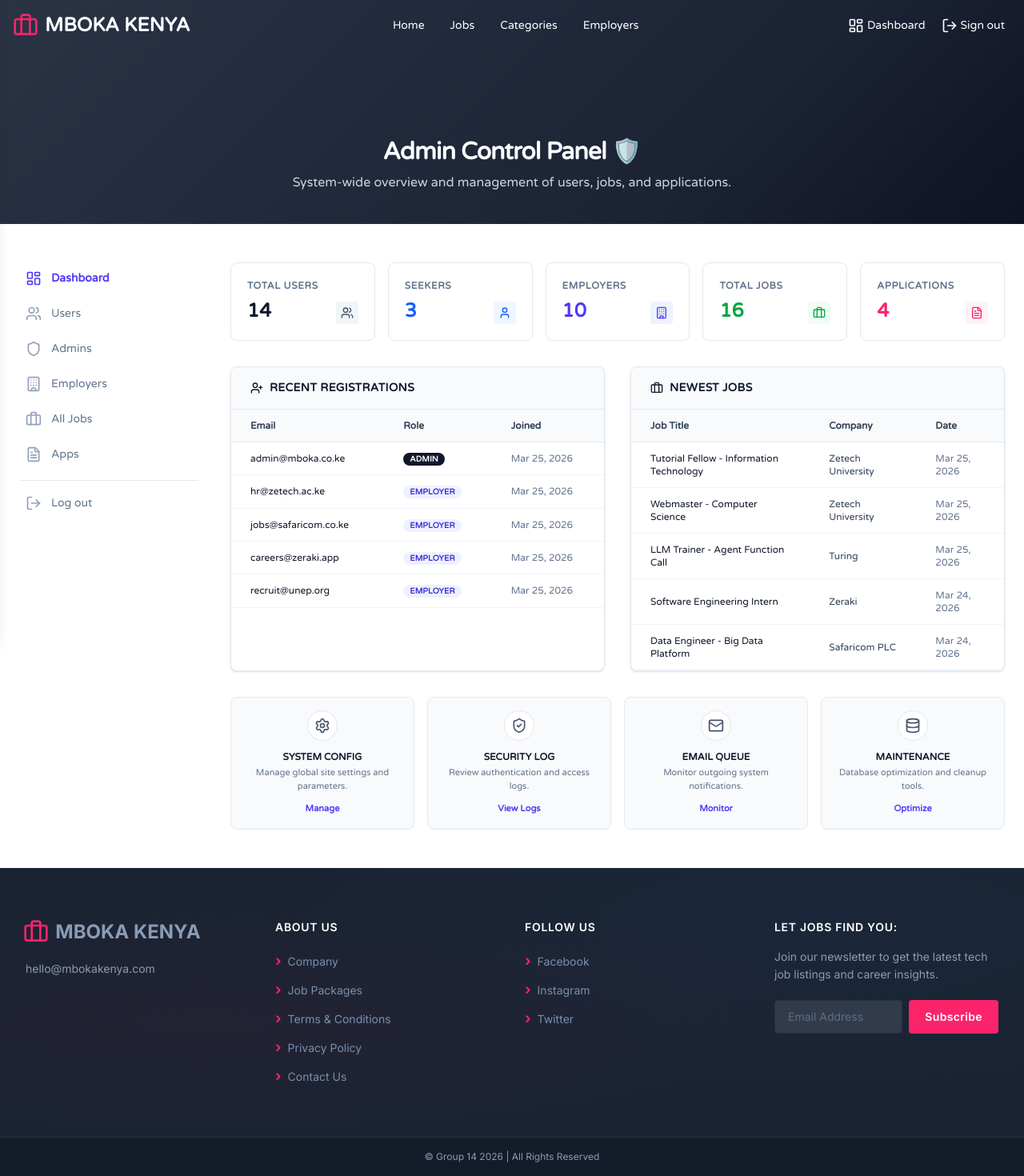
After one commit to Blissmal/php-job-management-portal, a PHP site: page /admin/dashboard in a window 1280 px wide. The commit adds this page. Shown: the whole page at 80% size. Run offline with PHP 8.4, Linux system fonts and the light colour scheme; a user stored in the database is signed in; data comes from the database, SQL or seed files in the repository; some libraries are stand-ins or nearby versions.

Commit message:
Completed admin dashboard

```diff
--- a/index.php
+++ b/index.php
@@ -44,6 +44,11 @@ function requireEmployer(): void
     requireRole('employer');
 }
 
+function requireAdmin(): void
+{
+    requireRole('admin');
+}
+
 function requireSeekerWithProfile(): void
 {
     requireSeeker();
@@ -65,6 +70,7 @@ function requireEmployerWithProfile(): void
 
 $routes = [
     ['GET',  '/',               'views/home.php',           null],
+    ['GET',  '/dashboard',      null,                       'handleDashboardRedirect'],
     ['GET',  '/jobs',           'views/jobs.php',           null],
     ['GET',  '/categories',           'views/categories.php',           null],
     ['GET',  '/jobs/:id',       'views/job-single.php',     null],
@@ -83,6 +89,12 @@ $routes = [
     ['GET',  '/employer/jobs',           'views/employer/jobs.php',           'requireEmployerWithProfile'],
     ['GET',  '/employer/applications',   'views/employer/applications.php',   'requireEmployerWithProfile'],
     ['GET',  '/employer/profile',      'views/employer/profile.php',      'requireEmployer'],
+    ['GET',  '/admin/dashboard',      'views/admin/dashboard.php',      'requireAdmin'],
+    ['GET',  '/admin/users',          'views/admin/users.php',          'requireAdmin'],
+    ['GET',  '/admin/employers',      'views/admin/employers.php',      'requireAdmin'],
+    ['GET',  '/admin/jobs',           'views/admin/jobs.php',           'requireAdmin'],
+    ['GET',  '/admin/applications',   'views/admin/applications.php',   'requireAdmin'],
+    ['GET',  '/admin/admins',         'views/admin/admins.php',         'requireAdmin'],
     ['GET',  '/admin/profile',      'views/admin/profile.php',      'requireAuth'],
     ['GET',  '/logout',         'php/functions/logout.php', 'requireAuth'],
 ];
@@ -137,3 +149,19 @@ if (!$matched) {
         include_once 'views/404.php';
     }
 }
+
+function handleDashboardRedirect(): void
+{
+    if (empty($_SESSION['user_id'])) {
+        header('Location: /login');
+        exit;
+    }
+    $role = $_SESSION['role'] ?? 'seeker';
+    $path = match ($role) {
+        'admin'    => '/admin/dashboard',
+        'employer' => '/employer/dashboard',
+        default    => '/seeker/dashboard',
+    };
+    header("Location: $path");
+    exit;
+}
--- a/php/config/profile_guard.php
+++ b/php/config/profile_guard.php
@@ -48,6 +48,10 @@ function isProfileComplete()
 
 function requireProfileComplete()
 {
+    if ($_SESSION['role'] === 'admin') {
+        return;
+    }
+
     if (!isProfileComplete()) {
         $role = $_SESSION['role'] ?? 'seeker';
         $_SESSION['profile_incomplete'] = true;
--- a/php/functions/login.php
+++ b/php/functions/login.php
@@ -42,8 +42,8 @@ $_SESSION['role']    = $user['role'];
 $_SESSION['status']  = $user['status'];
 $_SESSION['email']   = $email;
 
-// Check if profile is complete
-if (!isProfileComplete()) {
+// Check if profile is complete (skip for admin)
+if ($_SESSION['role'] !== 'admin' && !isProfileComplete()) {
     // Redirect to appropriate profile page
     $profileRedirect = ($user['role'] === 'seeker') ? '/seeker/profile' : '/employer/profile';
     header('Location: ' . BASE_URL . $profileRedirect);
--- /dev/null
+++ b/views/admin/dashboard.php
@@ -0,0 +1,217 @@
+<?php
+require_once __DIR__ . '/../../php/config/connection.php';
+if (session_status() === PHP_SESSION_NONE) session_start();
+
+// Check if user is logged in and is admin
+if (!isset($_SESSION['user_id']) || $_SESSION['role'] !== 'admin') {
+    header('Location: /login');
+    exit;
+}
+
+$uid = (int)$_SESSION['user_id'];
+$db = getDB();
+
+// Fetch System Stats
+$totalUsers = $db->query("SELECT COUNT(*) FROM users")->fetchColumn();
+$totalSeekers = $db->query("SELECT COUNT(*) FROM users WHERE role = 'seeker'")->fetchColumn();
+$totalEmployers = $db->query("SELECT COUNT(*) FROM users WHERE role = 'employer'")->fetchColumn();
+$totalJobs = $db->query("SELECT COUNT(*) FROM jobs")->fetchColumn();
+$totalApplications = $db->query("SELECT COUNT(*) FROM applications")->fetchColumn();
+
+// Fetch Recent Users
+$stmt = $db->query("SELECT * FROM users ORDER BY created_at DESC LIMIT 5");
+$recentUsers = $stmt->fetchAll();
+
+// Fetch Recent Jobs
+$stmt = $db->query("
+    SELECT j.*, e.company_name
+    FROM jobs j
+    JOIN employer_profiles e ON j.employer_id = e.user_id
+    ORDER BY j.created_at DESC
+    LIMIT 5
+");
+$recentJobs = $stmt->fetchAll();
+
+include_once __DIR__ . '/../partials/header.php';
+?>
+
+<!-- Hero Banner -->
+<section class="relative w-full overflow-hidden" style="height:280px;">
+    <div class="absolute inset-0" style="background: linear-gradient(135deg, #1e293b 0%, #0f172a 70%, #020617 100%); opacity:0.95;"></div>
+    <div class="absolute inset-0 flex flex-col items-center justify-end z-10 pb-10">
+        <h1 class="text-2xl md:text-3xl font-bold text-white mb-2 tracking-tight text-center">Admin Control Panel 🛡️</h1>
+        <p class="text-slate-300 text-sm md:text-base text-center max-w-2xl px-4">System-wide overview and management of users, jobs, and applications.</p>
+    </div>
+</section>
+
+<!-- Main content area -->
+<div class="max-w-7xl w-full mx-auto px-6 py-12 flex flex-col lg:flex-row gap-10 items-start">
+
+    <!-- Sidebar -->
+    <?php include_once __DIR__ . '/../partials/sidebar.php'; ?>
+
+    <!-- Page Content -->
+    <main class="flex-1 min-w-0 w-full">
+        <!-- Stats Grid -->
+        <div class="grid grid-cols-1 md:grid-cols-2 lg:grid-cols-5 gap-4 mb-8">
+            <!-- Total Users -->
+            <div class="bg-white rounded-lg border border-slate-200 p-5 hover:shadow-md transition-shadow">
+                <p class="text-slate-500 text-xs font-bold uppercase tracking-wider">Total Users</p>
+                <div class="flex items-end justify-between mt-2">
+                    <p class="text-2xl font-bold text-slate-900"><?php echo $totalUsers; ?></p>
+                    <div class="bg-slate-100 rounded p-1.5">
+                        <i data-lucide="users" class="w-4 h-4 text-slate-600"></i>
+                    </div>
+                </div>
+            </div>
+
+            <!-- Seekers -->
+            <div class="bg-white rounded-lg border border-slate-200 p-5 hover:shadow-md transition-shadow">
+                <p class="text-slate-500 text-xs font-bold uppercase tracking-wider">Seekers</p>
+                <div class="flex items-end justify-between mt-2">
+                    <p class="text-2xl font-bold text-blue-600"><?php echo $totalSeekers; ?></p>
+                    <div class="bg-blue-50 rounded p-1.5">
+                        <i data-lucide="user" class="w-4 h-4 text-blue-600"></i>
+                    </div>
+                </div>
+            </div>
+
+            <!-- Employers -->
+            <div class="bg-white rounded-lg border border-slate-200 p-5 hover:shadow-md transition-shadow">
+                <p class="text-slate-500 text-xs font-bold uppercase tracking-wider">Employers</p>
+                <div class="flex items-end justify-between mt-2">
+                    <p class="text-2xl font-bold text-indigo-600"><?php echo $totalEmployers; ?></p>
+                    <div class="bg-indigo-50 rounded p-1.5">
+                        <i data-lucide="building" class="w-4 h-4 text-indigo-600"></i>
+                    </div>
+                </div>
+            </div>
+
+            <!-- Jobs -->
+            <div class="bg-white rounded-lg border border-slate-200 p-5 hover:shadow-md transition-shadow">
+                <p class="text-slate-500 text-xs font-bold uppercase tracking-wider">Total Jobs</p>
+                <div class="flex items-end justify-between mt-2">
+                    <p class="text-2xl font-bold text-green-600"><?php echo $totalJobs; ?></p>
+                    <div class="bg-green-50 rounded p-1.5">
+                        <i data-lucide="briefcase" class="w-4 h-4 text-green-600"></i>
+                    </div>
+                </div>
+            </div>
+
+            <!-- Apps -->
+            <div class="bg-white rounded-lg border border-slate-200 p-5 hover:shadow-md transition-shadow">
+                <p class="text-slate-500 text-xs font-bold uppercase tracking-wider">Applications</p>
+                <div class="flex items-end justify-between mt-2">
+                    <p class="text-2xl font-bold text-[#fb236a]"><?php echo $totalApplications; ?></p>
+                    <div class="bg-pink-50 rounded p-1.5">
+                        <i data-lucide="file-text" class="w-4 h-4 text-[#fb236a]"></i>
+                    </div>
+                </div>
+            </div>
+        </div>
+
+        <div class="grid grid-cols-1 xl:grid-cols-2 gap-8">
+            <!-- Recent Users -->
+            <div class="bg-white rounded-lg border border-slate-200 overflow-hidden shadow-sm">
+                <div class="px-6 py-4 border-b border-slate-200 bg-slate-50 flex justify-between items-center">
+                    <h2 class="text-sm font-bold text-slate-900 uppercase tracking-wide flex items-center gap-2">
+                        <i data-lucide="user-plus" class="w-4 h-4"></i>
+                        Recent Registrations
+                    </h2>
+                </div>
+                <div class="overflow-x-auto">
+                    <table class="w-full text-xs">
+                        <thead class="bg-slate-50 border-b border-slate-200">
+                            <tr>
+                                <th class="px-6 py-3 text-left font-semibold text-slate-700">Email</th>
+                                <th class="px-6 py-3 text-left font-semibold text-slate-700">Role</th>
+                                <th class="px-6 py-3 text-left font-semibold text-slate-700">Joined</th>
+                            </tr>
+                        </thead>
+                        <tbody>
+                            <?php foreach ($recentUsers as $user): ?>
+                                <tr class="border-b border-slate-100 hover:bg-slate-50 transition-colors">
+                                    <td class="px-6 py-3 font-medium text-slate-900"><?php echo htmlspecialchars($user['email']); ?></td>
+                                    <td class="px-6 py-3">
+                                        <span class="px-2 py-0.5 rounded-full text-[10px] font-bold uppercase <?php echo $user['role'] === 'employer' ? 'bg-indigo-50 text-indigo-700' : ($user['role'] === 'admin' ? 'bg-slate-900 text-white' : 'bg-blue-50 text-blue-700'); ?>">
+                                            <?php echo $user['role']; ?>
+                                        </span>
+                                    </td>
+                                    <td class="px-6 py-3 text-slate-500"><?php echo date('M d, Y', strtotime($user['created_at'])); ?></td>
+                                </tr>
+                            <?php endforeach; ?>
+                        </tbody>
+                    </table>
+                </div>
+            </div>
+
+            <!-- Recent Jobs -->
+            <div class="bg-white rounded-lg border border-slate-200 overflow-hidden shadow-sm">
+                <div class="px-6 py-4 border-b border-slate-200 bg-slate-50 flex justify-between items-center">
+                    <h2 class="text-sm font-bold text-slate-900 uppercase tracking-wide flex items-center gap-2">
+                        <i data-lucide="briefcase" class="w-4 h-4"></i>
+                        Newest Jobs
+                    </h2>
+                </div>
+                <div class="overflow-x-auto">
+                    <table class="w-full text-xs">
+                        <thead class="bg-slate-50 border-b border-slate-200">
+                            <tr>
+                                <th class="px-6 py-3 text-left font-semibold text-slate-700">Job Title</th>
+                                <th class="px-6 py-3 text-left font-semibold text-slate-700">Company</th>
+                                <th class="px-6 py-3 text-left font-semibold text-slate-700">Date</th>
+                            </tr>
+                        </thead>
+                        <tbody>
+                            <?php foreach ($recentJobs as $job): ?>
+                                <tr class="border-b border-slate-100 hover:bg-slate-50 transition-colors">
+                                    <td class="px-6 py-3 font-medium text-slate-900"><?php echo htmlspecialchars($job['title']); ?></td>
+                                    <td class="px-6 py-3 text-slate-700"><?php echo htmlspecialchars($job['company_name']); ?></td>
+                                    <td class="px-6 py-3 text-slate-500"><?php echo date('M d, Y', strtotime($job['created_at'])); ?></td>
+                                </tr>
+                            <?php endforeach; ?>
+                        </tbody>
+                    </table>
+                </div>
+            </div>
+        </div>
+
+        <!-- System Actions -->
+        <div class="mt-8 grid grid-cols-1 md:grid-cols-4 gap-4">
+            <div class="bg-slate-50 border border-slate-200 rounded-lg p-4 flex flex-col items-center text-center">
+                <div class="bg-white rounded-full p-2 border border-slate-200 mb-3">
+                    <i data-lucide="settings" class="w-5 h-5 text-slate-600"></i>
+                </div>
+                <h3 class="text-xs font-bold text-slate-900 uppercase">System Config</h3>
+                <p class="text-[11px] text-slate-500 mt-1">Manage global site settings and parameters.</p>
+                <button class="mt-3 text-[11px] font-bold text-indigo-600 hover:underline">Manage</button>
+            </div>
+            <div class="bg-slate-50 border border-slate-200 rounded-lg p-4 flex flex-col items-center text-center">
+                <div class="bg-white rounded-full p-2 border border-slate-200 mb-3">
+                    <i data-lucide="shield-check" class="w-5 h-5 text-slate-600"></i>
+                </div>
+                <h3 class="text-xs font-bold text-slate-900 uppercase">Security Log</h3>
+                <p class="text-[11px] text-slate-500 mt-1">Review authentication and access logs.</p>
+                <button class="mt-3 text-[11px] font-bold text-indigo-600 hover:underline">View Logs</button>
+            </div>
+            <div class="bg-slate-50 border border-slate-200 rounded-lg p-4 flex flex-col items-center text-center">
+                <div class="bg-white rounded-full p-2 border border-slate-200 mb-3">
+                    <i data-lucide="mail" class="w-5 h-5 text-slate-600"></i>
+                </div>
+                <h3 class="text-xs font-bold text-slate-900 uppercase">Email Queue</h3>
+                <p class="text-[11px] text-slate-500 mt-1">Monitor outgoing system notifications.</p>
+                <button class="mt-3 text-[11px] font-bold text-indigo-600 hover:underline">Monitor</button>
+            </div>
+            <div class="bg-slate-50 border border-slate-200 rounded-lg p-4 flex flex-col items-center text-center">
+                <div class="bg-white rounded-full p-2 border border-slate-200 mb-3">
+                    <i data-lucide="database" class="w-5 h-5 text-slate-600"></i>
+                </div>
+                <h3 class="text-xs font-bold text-slate-900 uppercase">Maintenance</h3>
+                <p class="text-[11px] text-slate-500 mt-1">Database optimization and cleanup tools.</p>
+                <button class="mt-3 text-[11px] font-bold text-indigo-600 hover:underline">Optimize</button>
+            </div>
+        </div>
+    </main>
+</div>
+
+<?php include_once __DIR__ . '/../partials/footer.php'; ?>
--- a/views/partials/sidebar.php
+++ b/views/partials/sidebar.php
@@ -42,7 +42,15 @@ if ($userRole === 'seeker') {
     ['icon' => 'layout-dashboard', 'label' => 'Dashboard',       'href' => '/employer/dashboard', 'badge' => null],
     ['icon' => 'briefcase',        'label' => 'Posted Jobs',      'href' => '/employer/jobs', 'badge' => null],
     ['icon' => 'users',            'label' => 'Applications',     'href' => '/employer/applications', 'badge' => null],
-    ['icon' => 'building',         'label' => 'Company Profile',  'href' => '/employer/profile', 'badge' => null],
+  ];
+} elseif ($userRole === 'admin') {
+  $sidebarMenu = [
+    ['icon' => 'layout-dashboard', 'label' => 'Dashboard',  'href' => '/admin/dashboard', 'badge' => null],
+    ['icon' => 'users',            'label' => 'Users',      'href' => '/admin/users', 'badge' => null],
+    ['icon' => 'shield',           'label' => 'Admins',     'href' => '/admin/admins', 'badge' => null],
+    ['icon' => 'building',         'label' => 'Employers',  'href' => '/admin/employers', 'badge' => null],
+    ['icon' => 'briefcase',        'label' => 'All Jobs',   'href' => '/admin/jobs', 'badge' => null],
+    ['icon' => 'file-text',        'label' => 'Apps',       'href' => '/admin/applications', 'badge' => null]
   ];
 }
 
```
Also changed, not shown: views/admin/admins.php (added, +78 -0 lines), views/admin/applications.php (added, +75 -0 lines), views/admin/employers.php (added, +73 -0 lines), views/admin/jobs.php (added, +73 -0 lines), views/admin/users.php (added, +71 -0 lines).
